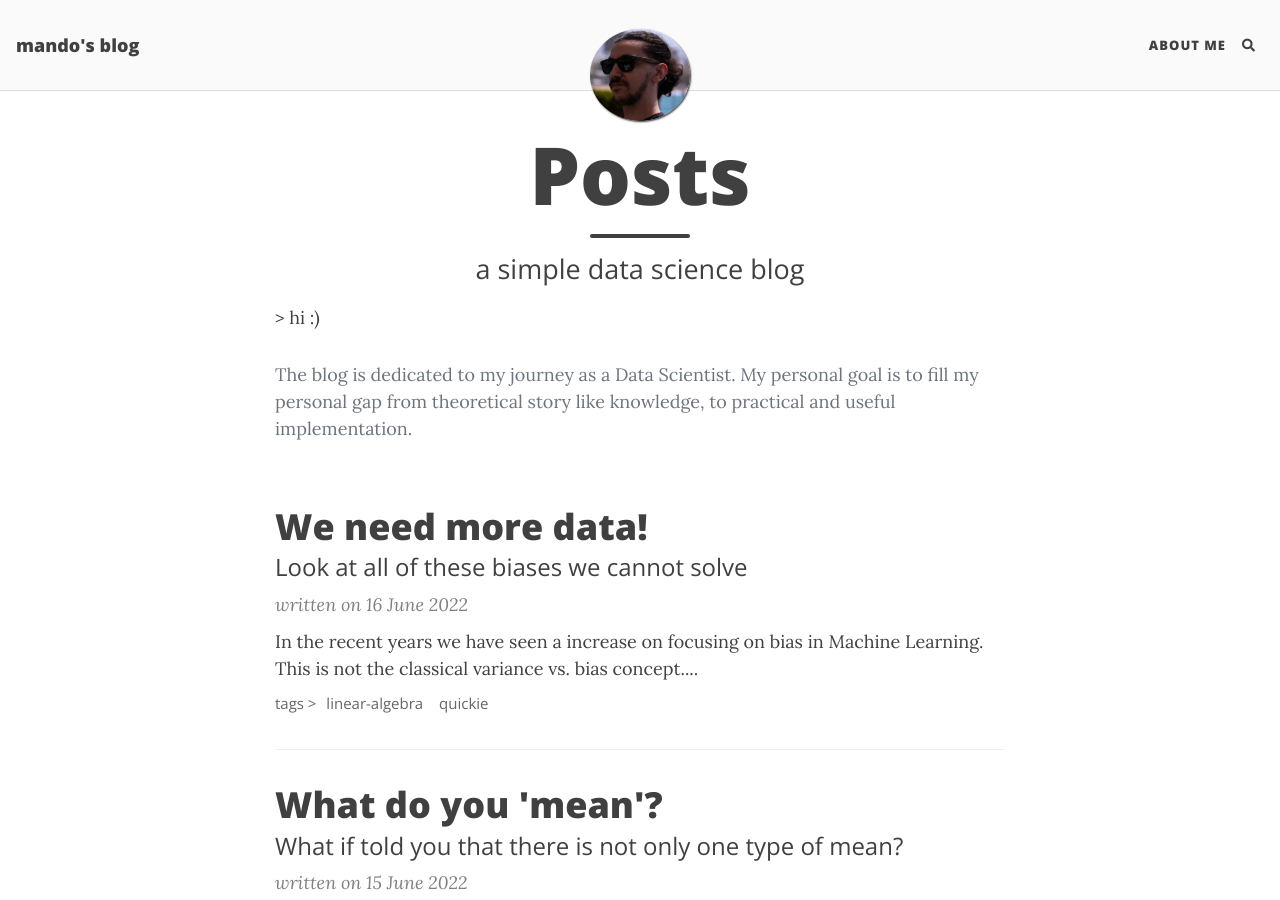
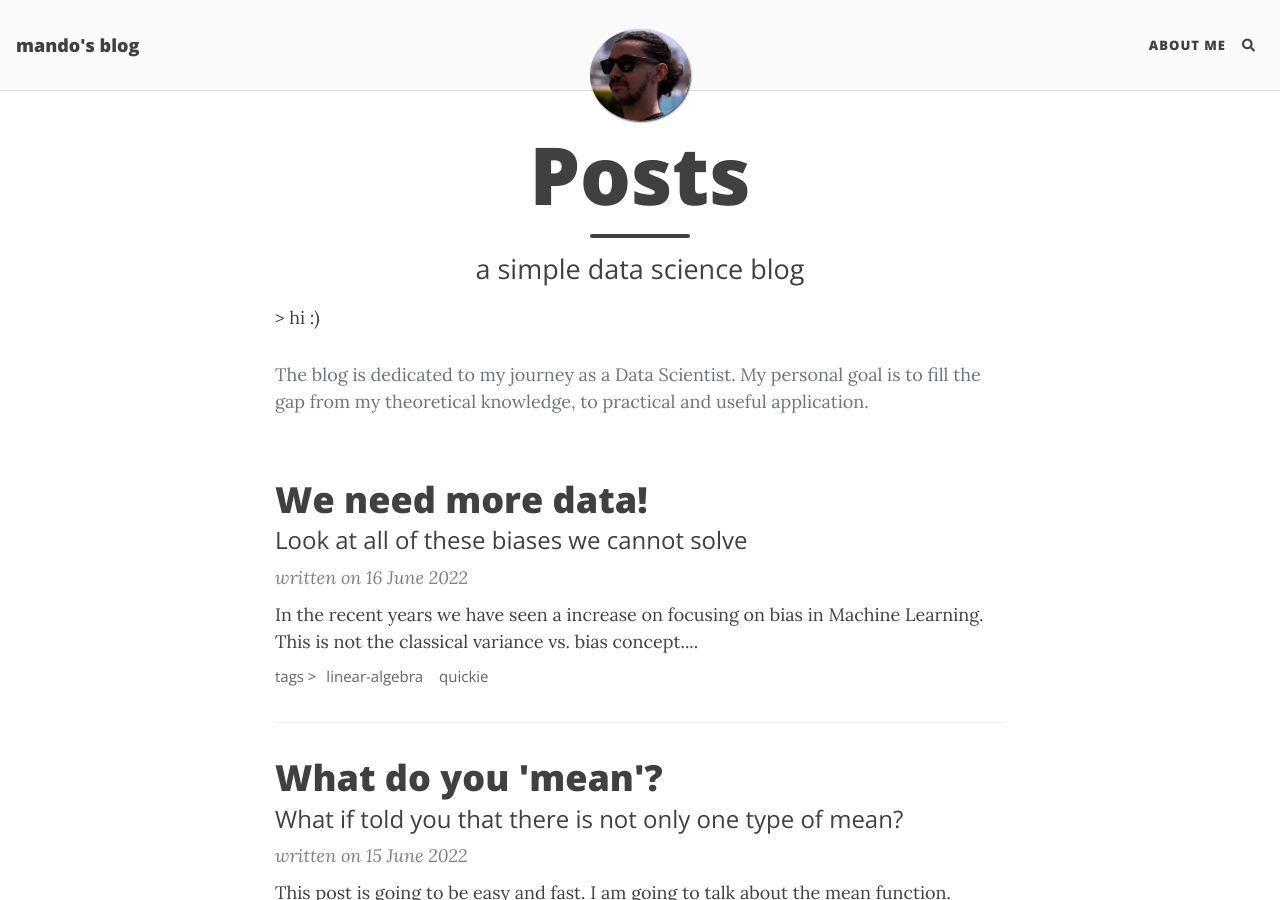
Before and after one commit to vjedulla/vjedulla.github.io, a Jekyll site: the page built from index.html, in a window 1280 px wide and 900 px high. Built offline with Jekyll 4.4.1, drawn with Linux system fonts in a browser that asks for light colours; nearby versions of some CDN libraries; the list of posts is cut into pages by our own code; comment, search, counter and statistics services are not loaded.

Commit message:
minor typo

```diff
--- a/index.html
+++ b/index.html
@@ -8,6 +8,6 @@ subtitle: a simple data science blog
 > hi :)
 
 <p class="text-muted">
-The blog is dedicated to my journey as a Data Scientist. My personal goal is to fill my personal gap
-from theoretical story like knowledge, to practical and useful implementation.
+The blog is dedicated to my journey as a Data Scientist. My personal goal is to fill the gap
+from my theoretical knowledge, to practical and useful application.
 </p>
```
